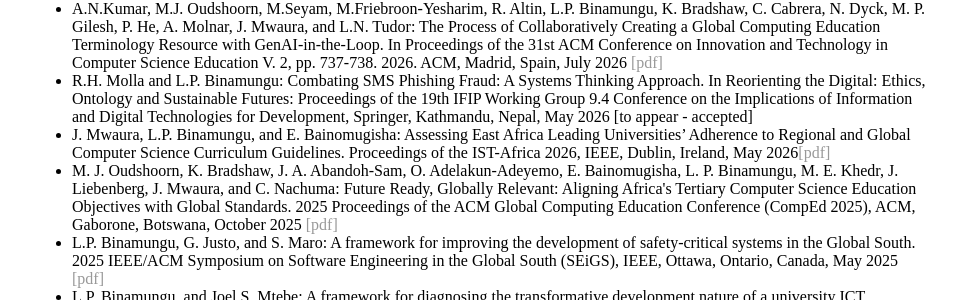
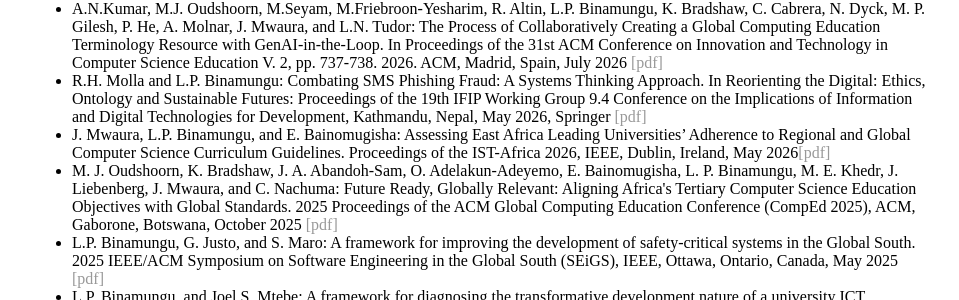
Before and after one commit to lepebina/lepebina.github.io, a Jekyll site: the page built from publications.html, in a window 1280 px wide. Shown: the part 189-489 px from the top of the page, without its empty margins (160-1119 px from the left). Built offline with Jekyll 4.4.1, drawn with Linux system fonts in a browser that asks for light colours.

Commit message:
Update publications.html

```diff
--- a/publications.html
+++ b/publications.html
@@ -9,7 +9,7 @@
 	<b>Conference papers</b>
 	<ul>
 	   	<li>A.N.Kumar, M.J. Oudshoorn, M.Seyam, M.Friebroon-Yesharim, R. Altin, L.P. Binamungu, K. Bradshaw, C. Cabrera, N. Dyck, M. P. Gilesh, P. He, A. Molnar, J. Mwaura, and L.N. Tudor: The Process of Collaboratively Creating a Global Computing Education Terminology Resource with GenAI-in-the-Loop. In Proceedings of the 31st ACM Conference on Innovation and Technology in Computer Science Education V. 2, pp. 737-738. 2026. ACM,  Madrid, Spain, July 2026 <a href="https://doi.org/10.1145/3803401.3812050">[pdf]</a></li>
-		<li>R.H. Molla and L.P. Binamungu: Combating SMS Phishing Fraud: A Systems Thinking Approach. In Reorienting the Digital: Ethics, Ontology and Sustainable Futures: Proceedings of the 19th IFIP Working Group 9.4 Conference on the Implications of Information and Digital Technologies for Development, Springer,  Kathmandu, Nepal, May 2026 [to appear - accepted]</li>
+		<li>R.H. Molla and L.P. Binamungu: Combating SMS Phishing Fraud: A Systems Thinking Approach. In Reorienting the Digital: Ethics, Ontology and Sustainable Futures: Proceedings of the 19th IFIP Working Group 9.4 Conference on the Implications of Information and Digital Technologies for Development, Kathmandu, Nepal, May 2026, Springer <a href="https://doi.org/10.1007/978-3-032-30942-6_38">[pdf]</a></li>
          <li>J. Mwaura, L.P. Binamungu, and E. Bainomugisha: Assessing East Africa Leading Universities’ Adherence to Regional and Global Computer Science Curriculum Guidelines. Proceedings of the IST-Africa 2026, IEEE, Dublin, Ireland, May 2026<a href="http://www.ist-africa.org/conference2026/outbox/ISTAfrica_Paper_ref_197_15235.pdf">[pdf]</a></li>
 		<li>M. J. Oudshoorn, K. Bradshaw, J. A. Abandoh-Sam, O. Adelakun-Adeyemo, E. Bainomugisha, L. P. Binamungu, M. E. Khedr, J. Liebenberg, J. Mwaura, and C. Nachuma: Future Ready, Globally Relevant: Aligning Africa's Tertiary Computer Science Education Objectives with Global Standards. 2025 Proceedings of the ACM Global Computing Education Conference (CompEd 2025), ACM, Gaborone, Botswana, October 2025 <a href="https://dl.acm.org/doi/abs/10.1145/3736251.3749527">[pdf]</a></li>
 		<li>L.P. Binamungu, G. Justo, and S. Maro:  A framework for improving the development of safety-critical systems in the Global South. 2025 IEEE/ACM Symposium on Software Engineering in the Global South (SEiGS), IEEE, Ottawa, Ontario, Canada, May 2025 <a href="https://doi.org/10.1109/SEiGS66664.2025.00005">[pdf]</a></li>
```
